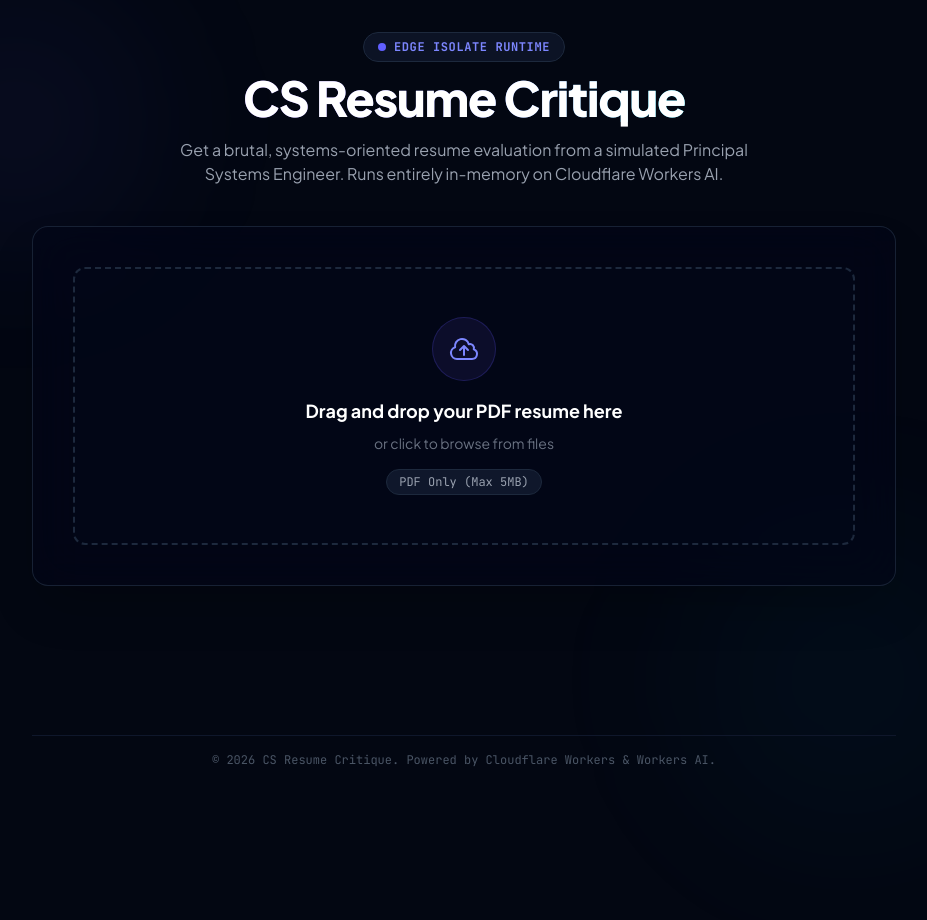
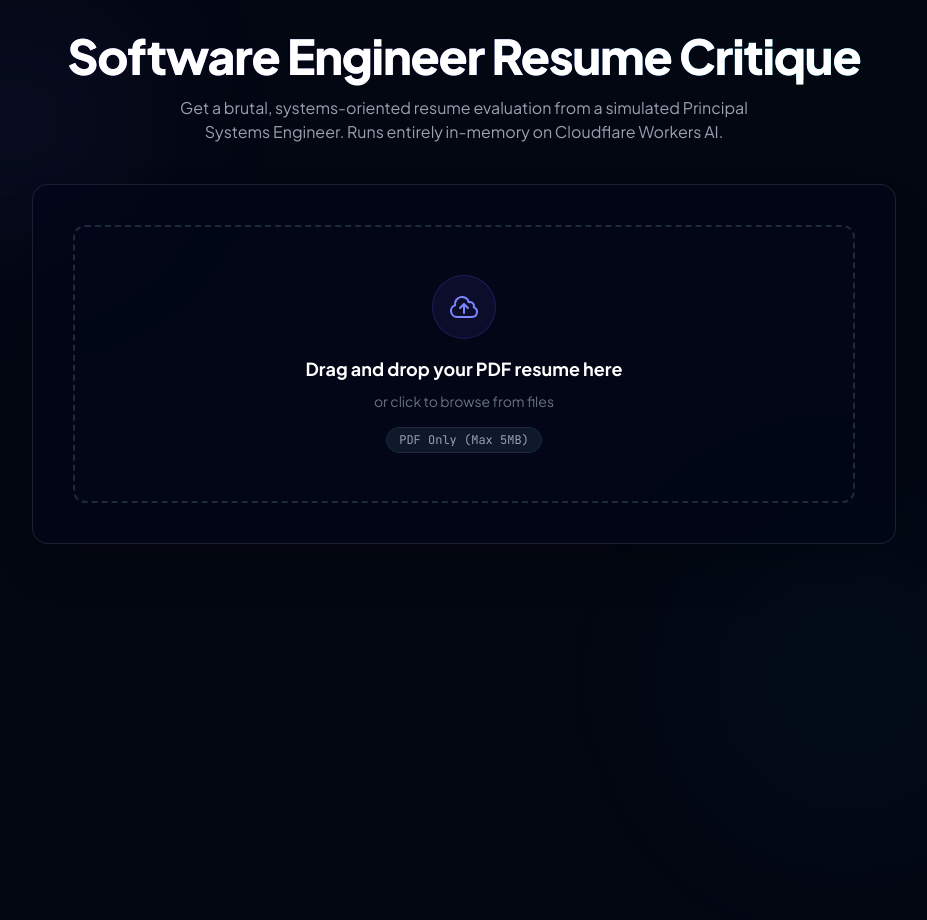
Before and after one commit to superjeffc/ai, a website: page dist/index.html in a window 1280 px wide. Shown: the top 920 px of the page, without its empty margins (176-1103 px from the left). Drawn offline with nearby package versions, Linux system fonts and the light colour scheme.

Commit message:
style: change wording to Software Engineer Resume Critique, remove runtime badge and footer

```diff
--- a/dist/index.html
+++ b/dist/index.html
@@ -3,7 +3,7 @@
 <head>
   <meta charset="UTF-8">
   <meta name="viewport" content="width=device-width, initial-scale=1.0, maximum-scale=1.0, user-scalable=no">
-  <title>CS Resume Critique — Systems Engineered</title>
+  <title>Software Engineer Resume Critique — Systems Engineered</title>
   <script src="https://cdn.jsdelivr.net/npm/@tailwindcss/browser@4"></script>
   <script src="https://cdn.jsdelivr.net/npm/marked/marked.min.js"></script>
   <link href="https://fonts.googleapis.com/css2?family=Plus+Jakarta+Sans:wght@300;400;500;600;700;800&family=JetBrains+Mono:wght@400;500;700&display=swap" rel="stylesheet">
@@ -129,12 +129,8 @@
 
     <!-- HEADER -->
     <header class="flex flex-col items-center text-center mb-10 shrink-0">
-      <div class="flex items-center gap-2 mb-3 bg-slate-900/80 border border-slate-800 px-3.5 py-1.5 rounded-full backdrop-blur-md">
-        <span class="w-2 h-2 bg-indigo-500 rounded-full animate-ping"></span>
-        <span class="text-xs font-semibold tracking-wider uppercase text-indigo-400 code-font">Edge ISOLATE RUNTIME</span>
-      </div>
       <h1 class="text-3xl sm:text-4xl md:text-5xl font-extrabold tracking-tight text-white mb-4 bg-clip-text text-transparent bg-gradient-to-r from-violet-400 via-indigo-400 to-cyan-400">
-        CS Resume Critique
+        Software Engineer Resume Critique
       </h1>
       <p class="text-sm sm:text-base text-gray-400 max-w-xl">
         Get a brutal, systems-oriented resume evaluation from a simulated Principal Systems Engineer. Runs entirely in-memory on Cloudflare Workers AI.
@@ -254,10 +250,7 @@
 
     </main>
 
-    <!-- FOOTER -->
-    <footer class="mt-8 pt-4 border-t border-slate-900 text-center text-xs text-gray-600 shrink-0">
-      <p class="code-font">&copy; 2026 CS Resume Critique. Powered by Cloudflare Workers & Workers AI.</p>
-    </footer>
+
 
   </div>
 
```
